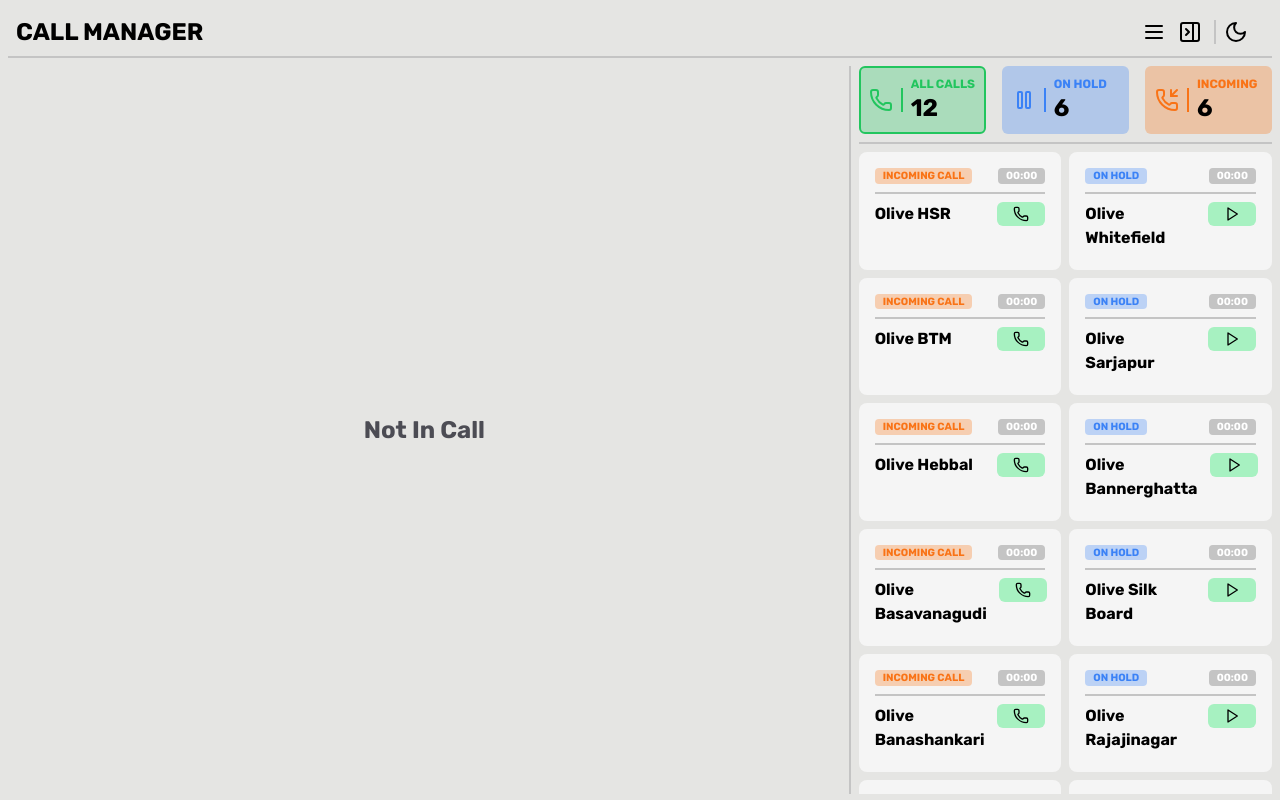
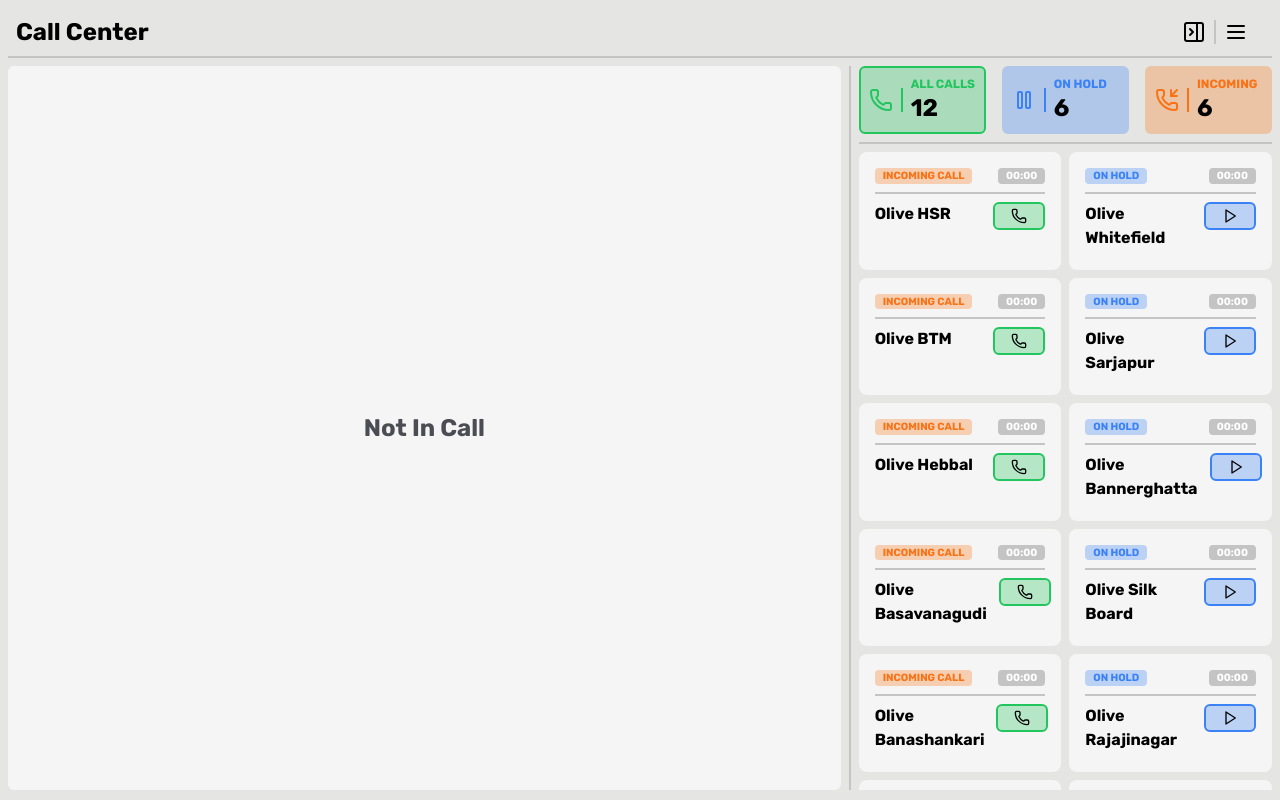
Before and after one commit to YARE0909/Orion-UI-Prototype, a Next.js app: page /call in a window 1280 px wide. Built offline with nearby package versions, Linux system fonts and the light colour scheme.

Commit message:
UI changes

```diff
--- a/package.json
+++ b/package.json
@@ -9,6 +9,7 @@
     "lint": "next lint"
   },
   "dependencies": {
+    "classnames": "^2.5.1",
     "lucide-react": "^0.469.0",
     "next": "15.1.2",
     "react": "^19.0.0",
--- /dev/null
+++ b/src/components/Layout.tsx
@@ -0,0 +1,71 @@
+import { Menu, Moon, Settings, Sun } from "lucide-react";
+import Dropdown from "./ui/DropDown";
+import { useContext } from "react";
+import { ThemeContext } from "@/context/ThemeContext";
+import Tooltip from "./ui/ToolTip";
+
+
+
+export default function Index({
+  header,
+  headerTitle,
+  children
+}: {
+  header: React.ReactNode;
+  headerTitle: string;
+  children: React.ReactNode;
+}) {
+  const { theme, toggleTheme } = useContext(ThemeContext);
+
+
+  const dropdownItems = [
+    {
+      "id": "settings",
+      "name": "Settings",
+      "icon": <Settings className="w-5 h-5" />
+    },
+    {
+      "id": "toggleTheme",
+      "name": theme === 'light' ? "Dark Mode" : "Light Mode",
+      "icon": theme === 'light' ? <Moon className="w-5 h-5" /> : <Sun className="w-5 h-5" />
+    },
+  ];
+
+  const handleSelect = (id: string) => {
+    if (id === 'toggleTheme') {
+      toggleTheme();
+    }
+  };
+
+  return (
+    <div className="w-full h-screen overflow-hidden flex flex-col p-2 space-y-2">
+      <div className="w-full border-b-2 border-b-border py-2 flex justify-between items-center px-2">
+        <h1 className="font-bold text-2xl">{headerTitle}</h1>
+        <div className="flex items-center space-x-2 pr-4">
+          {header}
+          <div className="border-l-2 border-l-border pl-2">
+            <div>
+              <Dropdown
+                id='person'
+                title={
+                  <div className='flex items-center gap-2'>
+                    <Tooltip tooltip="Menu" position="bottom">
+                      <Menu />
+                    </Tooltip>
+                  </div>
+                }
+                position="bottom-right"
+                data={dropdownItems}
+                hasImage
+                style='bg-purple-800'
+                selectedId='3'
+                onSelect={handleSelect}
+              />
+            </div>
+          </div>
+        </div>
+      </div>
+      {children}
+    </div>
+  )
+}
--- /dev/null
+++ b/src/components/ui/DropDown.tsx
@@ -0,0 +1,116 @@
+import { ReactNode, useEffect, useRef, useState } from 'react';
+import classNames from 'classnames';
+import useOutsideClick from '@/hooks/useOutsideClick';
+
+interface DropdownItem {
+  id: string;
+  name: string;
+  icon?: ReactNode;
+}
+
+interface DropdownProps {
+  id: string;
+  title?: ReactNode;
+  data: DropdownItem[];
+  position?: 'bottom-right' | 'bottom-left' | 'top-right' | 'top-left';
+  hasImage?: boolean;
+  style?: string;
+  selectedId?: string;
+  onSelect?: (id: string) => void;
+}
+
+const Dropdown = ({
+  id,
+  title = 'Select',
+  data,
+  position = 'bottom-left',
+  hasImage,
+  selectedId,
+  onSelect,
+}: DropdownProps) => {
+  const [isOpen, setIsOpen] = useState<boolean>(false);
+  const [, setSelectedItem] = useState<DropdownItem | undefined>(
+    selectedId ? data?.find((item) => item.id === selectedId) : undefined
+  );
+
+  const handleChange = (item: DropdownItem) => {
+    setSelectedItem(item);
+    if (onSelect) {
+      onSelect(item.id);
+    }
+    setIsOpen(false);
+  };
+
+  useEffect(() => {
+    if (selectedId && data) {
+      const newSelectedItem = data.find((item) => item.id === selectedId);
+      if (newSelectedItem) {
+        setSelectedItem(newSelectedItem);
+      }
+    } else {
+      setSelectedItem(undefined);
+    }
+  }, [selectedId, data]);
+
+  const dropdownRef = useRef<HTMLDivElement>(null);
+  useOutsideClick({
+    ref: dropdownRef,
+    handler: () => setIsOpen(false),
+  });
+
+  const dropdownClass = classNames(
+    'absolute bg-highlight w-max max-h-52 overflow-y-auto rounded shadow-md z-10',
+    {
+      'top-full right-0 mt-2': position === 'bottom-right',
+      'top-full left-0 mt-2': position === 'bottom-left',
+      'bottom-full right-0 mb-2': position === 'top-right',
+      'bottom-full left-0 mb-2': position === 'top-left',
+    }
+  );
+
+  return (
+    <div ref={dropdownRef} className='relative'>
+      <button
+        id={id}
+        aria-label='Toggle dropdown'
+        aria-haspopup='true'
+        aria-expanded={isOpen}
+        type='button'
+        onClick={() => setIsOpen(!isOpen)}
+        className='flex items-center justify-center'
+      >
+        <span>{title}</span>
+      </button>
+      {/* Open */}
+      {isOpen && (
+        <div aria-label='Dropdown menu' className={dropdownClass}>
+          <ul
+            role='menu'
+            aria-labelledby={id}
+            aria-orientation='vertical'
+          >
+            {data?.map((item, index) => (
+              <li
+                key={item.id}
+                onClick={() => handleChange(item)}
+                className={
+                  `flex items-center hover:bg-foreground duration-300 cursor-pointer space-x-1 p-2 ${index === data.length - 1 ? '' : 'border-b border-border'
+                  }`
+                }
+              >
+                {hasImage && (
+                  <>
+                    {item.icon}
+                  </>
+                )}
+                <span className='text-sm'>{item.name}</span>
+              </li>
+            ))}
+          </ul>
+        </div>
+      )}
+    </div>
+  );
+};
+
+export default Dropdown;
--- a/src/components/ThemeToggle.tsx
+++ b/src/components/ui/ThemeToggle.tsx
@@ -1,7 +1,7 @@
 import { useContext } from 'react';
-import { ThemeContext } from '../context/ThemeContext';
 import { Moon, Sun } from 'lucide-react';
 import Tooltip from './ToolTip';
+import { ThemeContext } from '@/context/ThemeContext';
 
 export const ThemeToggle = () => {
   const { theme, toggleTheme } = useContext(ThemeContext);
--- /dev/null
+++ b/src/hooks/useOutsideClick.tsx
@@ -0,0 +1,24 @@
+import { useEffect } from 'react';
+
+interface OutsideClickHandlerProps {
+  ref: React.RefObject<HTMLElement | null>;
+  handler: () => void;
+}
+
+const useOutsideClick = ({ ref, handler }: OutsideClickHandlerProps) => {
+  useEffect(() => {
+    const handleClickOutside = (event: MouseEvent) => {
+      if (ref.current && !ref.current.contains(event.target as Node)) {
+        handler();
+      }
+    };
+
+    document.addEventListener('mousedown', handleClickOutside);
+
+    return () => {
+      document.removeEventListener('mousedown', handleClickOutside);
+    };
+  }, [ref, handler]);
+};
+
+export default useOutsideClick;
--- a/src/pages/call/index.tsx
+++ b/src/pages/call/index.tsx
@@ -1,9 +1,9 @@
 /* eslint-disable @typescript-eslint/no-explicit-any */
 import { useState } from "react";
 import MockCardData from "../../../mock/watchListMock.json";
-import { Disc2, Menu, MicOff, PanelLeftClose, PanelRightClose, Pause, Phone, PhoneIncoming, PhoneOff, Play, VideoOff } from "lucide-react";
-import Tooltip from "@/components/ToolTip";
-import { ThemeToggle } from "@/components/ThemeToggle";
+import { Disc2, MicOff, PanelRightClose, PanelRightOpen, Pause, Phone, PhoneIncoming, PhoneOff, Play, VideoOff } from "lucide-react";
+import Tooltip from "@/components/ui/ToolTip";
+import Layout from "@/components/Layout";
 
 function CallingCard({ title, status, setInCall }: { title: string, status: string, setInCall: any }) {
   return (
@@ -45,7 +45,8 @@ function CallingCard({ title, status, setInCall }: { title: string, status: stri
             <Tooltip tooltip={
               status === "incoming" ? "Accept Call" : "Resume Call"
             } position="bottom">
-              <button className="w-fit h-fit whitespace-nowrap rounded-md bg-green-300/70 hover:bg-green-300/50 dark:bg-green-500/30 dark:hover:bg-green-500/50 duration-300 font-bold text-sm justify-center items-center flex px-4 py-1" onClick={() => setInCall(true)}>
+              <button className={`w-fit h-fit whitespace-nowrap rounded-md ${status === "incoming" ? "bg-green-500/30 hover:bg-green-500/50 border-2 border-green-500" : "bg-blue-500/30 hover:bg-blue-500/50 border-2 border-blue-500"
+                } duration-300 font-bold text-sm justify-center items-center flex px-4 py-1`} onClick={() => setInCall(true)}>
                 {status === "incoming" ?
                   <Phone className="w-4 h-4" /> :
                   <Play className="w-4 h-4" />
@@ -78,34 +79,29 @@ export default function Index() {
   });
 
   return (
-    <div className="w-full h-screen overflow-hidden flex flex-col p-2 space-y-2">
-      <div className="w-full border-b-2 border-b-border py-2 flex justify-between items-center px-2">
-        <h1 className="font-bold text-2xl">CALL MANAGER</h1>
-        <div className="flex items-center space-x-3 pr-4">
-          <Tooltip tooltip="Menu" position="bottom">
-            <div>
-              <Menu />
-            </div>
-          </Tooltip>
-          <Tooltip tooltip={
-            isRightPanelCollapsed ? "Expand Panel" : "Collapse Panel"
-          } position="bottom">
-            <div
-              onClick={() => setRightPanelCollapsed(!isRightPanelCollapsed)}
-            >
-              {isRightPanelCollapsed ? <PanelLeftClose /> : <PanelRightClose />}
-            </div>
-          </Tooltip>
-          <div className="border-l-2 border-l-border pl-2 items-center flex">
-            <ThemeToggle />
-          </div>
-        </div>
-      </div>
+    <Layout headerTitle="Call Center" header={
+      <div>
+        {
+          !isRightPanelCollapsed ? (
+            <Tooltip tooltip="Close Panel" position="bottom">
+              <div className="w-fit h-fit rounded-md flex items-center justify-center cursor-pointer" onClick={() => setRightPanelCollapsed(true)}>
+                <PanelRightClose className="w-6 h-6" />
+              </div>
+            </Tooltip>
+          ) : (
+            <Tooltip tooltip="Open Panel" position="bottom">
+              <div className="w-fit h-fit rounded-md flex items-center justify-center cursor-pointer" onClick={() => setRightPanelCollapsed(false)}>
+                <PanelRightOpen className="w-6 h-6" />
+              </div>
+            </Tooltip>
+          )
+        }
+      </div>}>
       <div className="w-full h-full flex">
         {/* Left Panel */}
-        <div className={`h-[91vh] ${isRightPanelCollapsed ? 'w-full pr-0' : 'w-2/3'} transition-all duration-300 ease-in-out border-r-2 border-r-border pr-2`}>
+        <div className={`h-[90.5vh] ${isRightPanelCollapsed ? 'w-full pr-0' : 'w-2/3'} transition-all duration-300 ease-in-out border-r-2 border-r-border pr-2`}>
           {inCall ? (
-            <div className="w-full h-full bg-black relative">
+            <div className="w-full h-full bg-black rounded-md relative">
               <div className="w-fit h-16 bg-foreground absolute bottom-4 rounded-md left-1/2 transform -translate-x-1/2 flex space-x-2 items-center p-4">
                 <div className="w-full flex space-x-2">
                   <Tooltip tooltip="Capture Document">
@@ -145,7 +141,7 @@ export default function Index() {
               </div>
             </div>
           ) : (
-            <div className="w-full h-full mb-20 p-4 flex flex-col space-y-4 justify-center items-center">
+            <div className="w-full h-full bg-highlight rounded-md mb-20 p-4 flex flex-col space-y-4 justify-center items-center">
               <div>
                 <h1 className="font-bold text-2xl text-textAlt">Not In Call</h1>
               </div>
@@ -154,7 +150,7 @@ export default function Index() {
         </div>
 
         {/* Right Panel */}
-        <div className={`transition-all duration-300 ease-in-out ${isRightPanelCollapsed ? 'w-20' : 'w-1/3 pl-2'} h-[91vh]`}>
+        <div className={`transition-all duration-300 ease-in-out ${isRightPanelCollapsed ? 'w-20' : 'w-1/3 pl-2'} h-[90.5vh]`}>
           {/* Summary Section */}
           {!isRightPanelCollapsed && (
             <div className=" h-full flex flex-col space-y-2 overflow-hidden">
@@ -285,6 +281,6 @@ export default function Index() {
           )}
         </div>
       </div>
-    </div>
+    </Layout>
   );
 }
```
Also changed, not shown: src/pages/index.tsx (+7 -24 lines), src/components/ui/Select.tsx (renamed from src/components/Select.tsx), src/components/ui/ToolTip.tsx (renamed from src/components/ToolTip.tsx), 1 other file (tests, documents, lock files or other folders).
